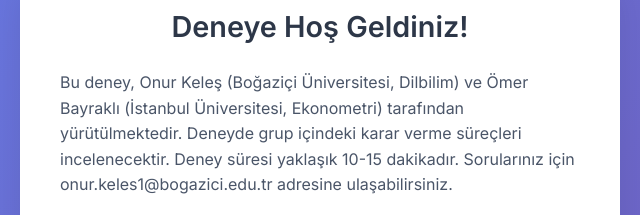
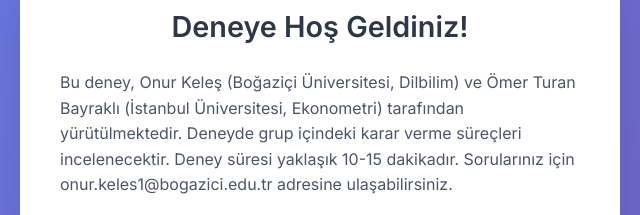
Before and after one commit to kelesonur/public-goods-experiment, a website: page public/index.html in a window 1280 px wide. Shown: the part 160-375 px from the top of the page, 320-960 px from the left. Drawn offline with nearby package versions, Linux system fonts and the light colour scheme; no server answers.

Commit message:
Update researcher name - add middle name to Ömer Turan Bayraklı

```diff
--- a/public/index.html
+++ b/public/index.html
@@ -18,7 +18,7 @@
         <div id="welcome-screen" class="screen active">
             <div class="card">
                 <h2>Deneye Hoş Geldiniz!</h2>
-                <p>Bu deney, Onur Keleş (Boğaziçi Üniversitesi, Dilbilim) ve Ömer Bayraklı (İstanbul Üniversitesi, Ekonometri) tarafından yürütülmektedir. Deneyde grup içindeki karar verme süreçleri incelenecektir. Deney süresi yaklaşık 10-15 dakikadır. Sorularınız için onur.keles1@bogazici.edu.tr adresine ulaşabilirsiniz.</p>
+                <p>Bu deney, Onur Keleş (Boğaziçi Üniversitesi, Dilbilim) ve Ömer Turan Bayraklı (İstanbul Üniversitesi, Ekonometri) tarafından yürütülmektedir. Deneyde grup içindeki karar verme süreçleri incelenecektir. Deney süresi yaklaşık 10-15 dakikadır. Sorularınız için onur.keles1@bogazici.edu.tr adresine ulaşabilirsiniz.</p>
                 <div class="lottery-prizes">
                     <h3>Çekiliş Ödülleri</h3>
                     <div class="prize-list">
```
